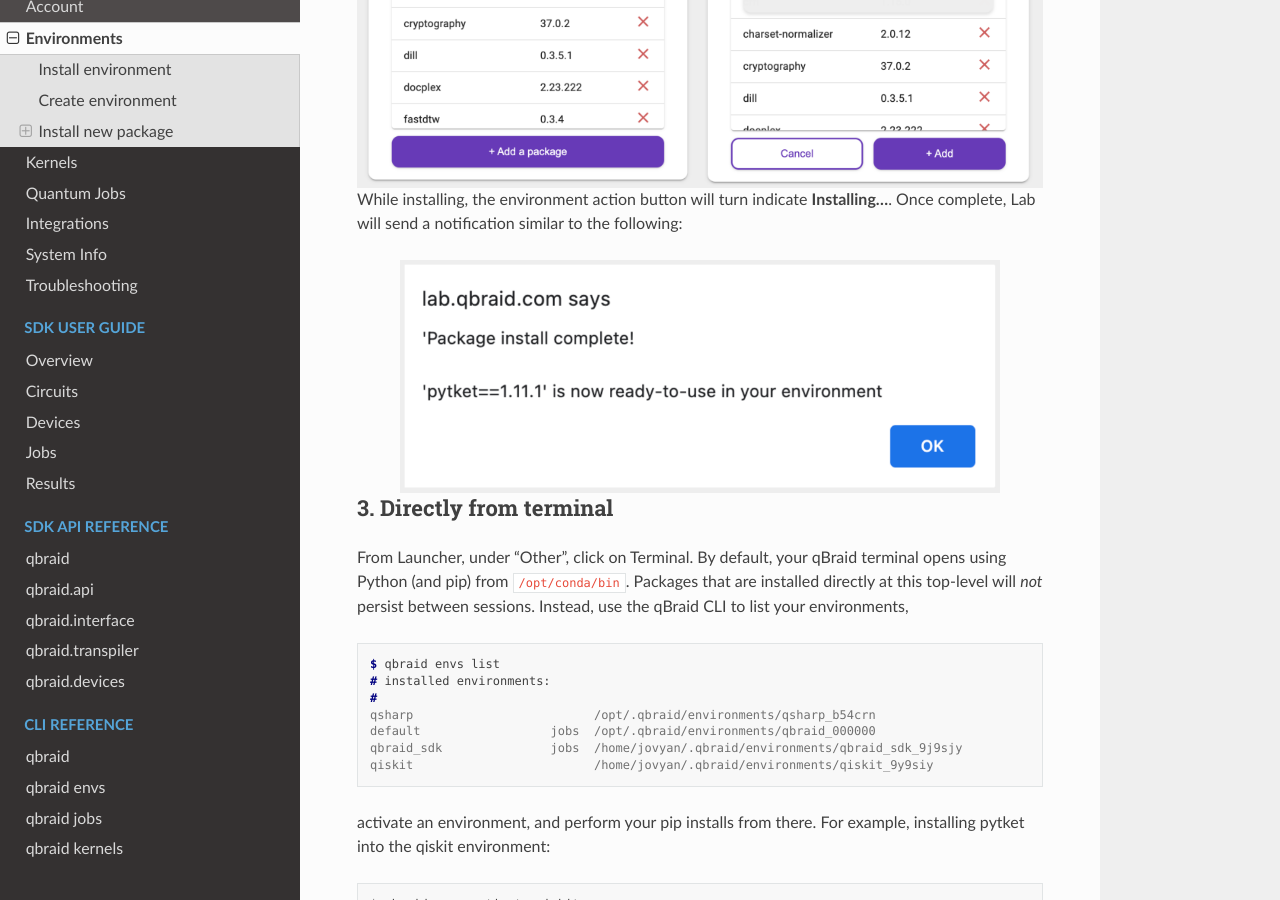
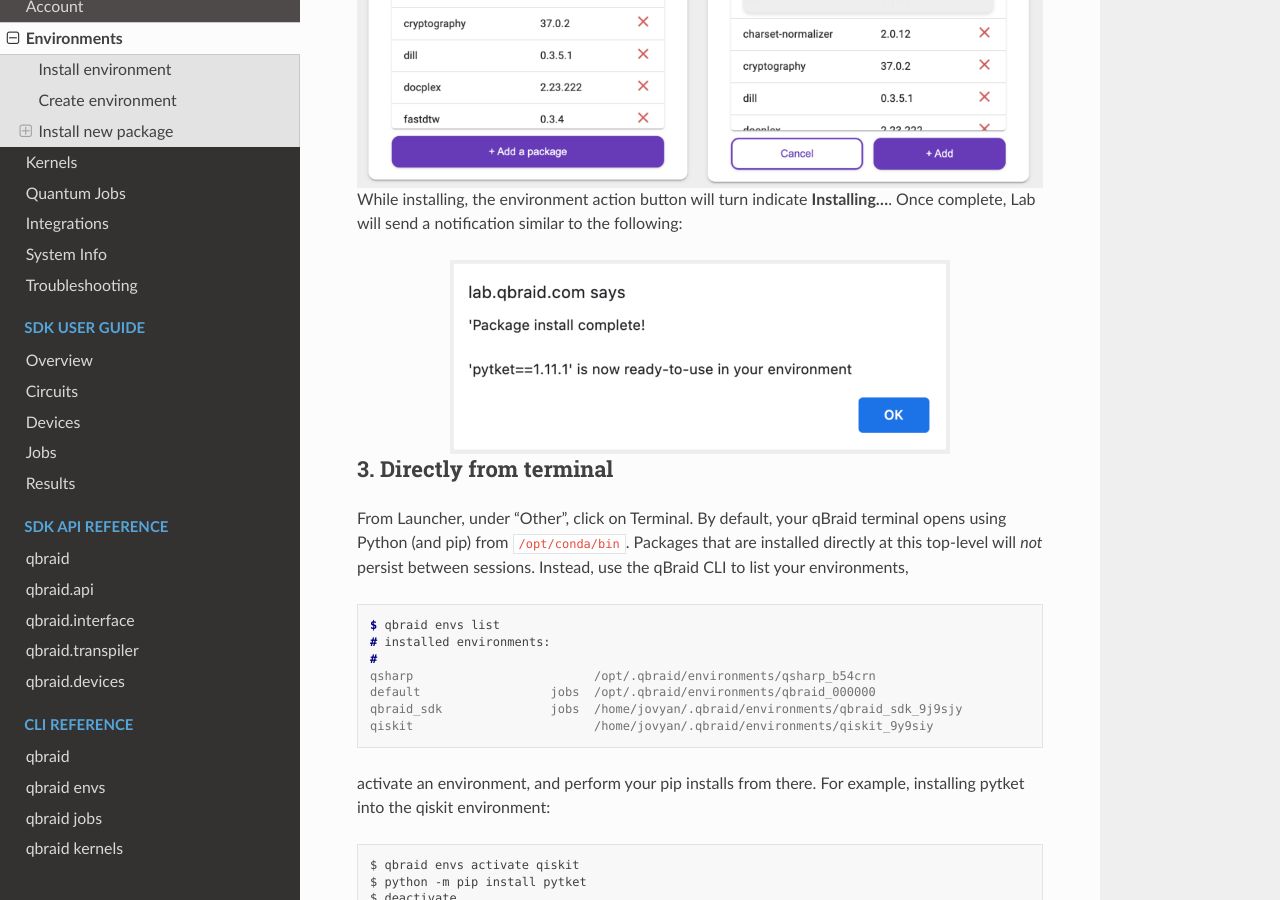
Before and after one commit to qBraid/qBraid, a Sphinx documentation site: the page built from docs/lab/environments.rst, in a window 1280 px wide and 900 px high, scrolled down 4545 px. Built offline with Sphinx 7.4.7 and the Read the Docs theme 2.0.0, drawn with Linux system fonts in a browser that asks for light colours.

Commit message:
reduce image size

```diff
--- a/docs/lab/environments.rst
+++ b/docs/lab/environments.rst
@@ -140,7 +140,7 @@
 
 .. image:: ../_static/environments/env_pkg_install.png
     :align: center
-    :width: 600px
+    :width: 500px
     :target: javascript:void(0);
 
 
```
